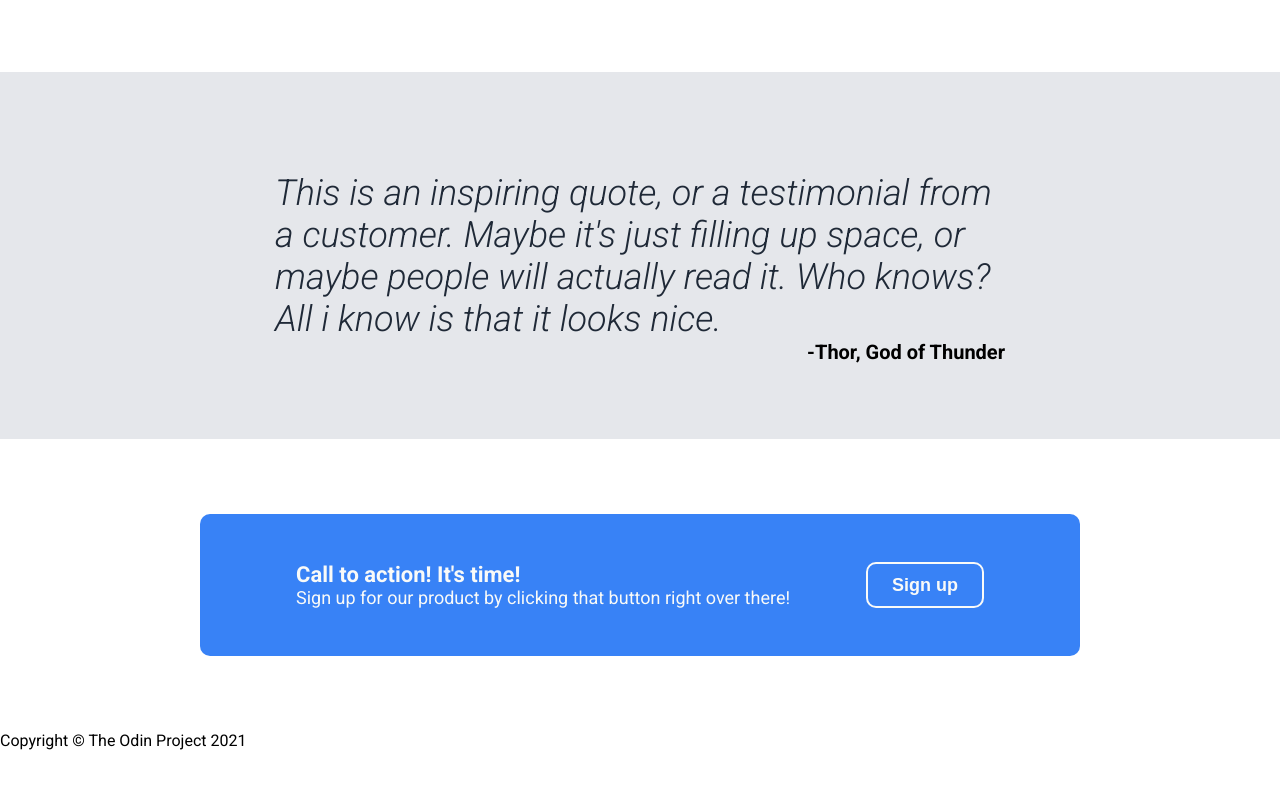
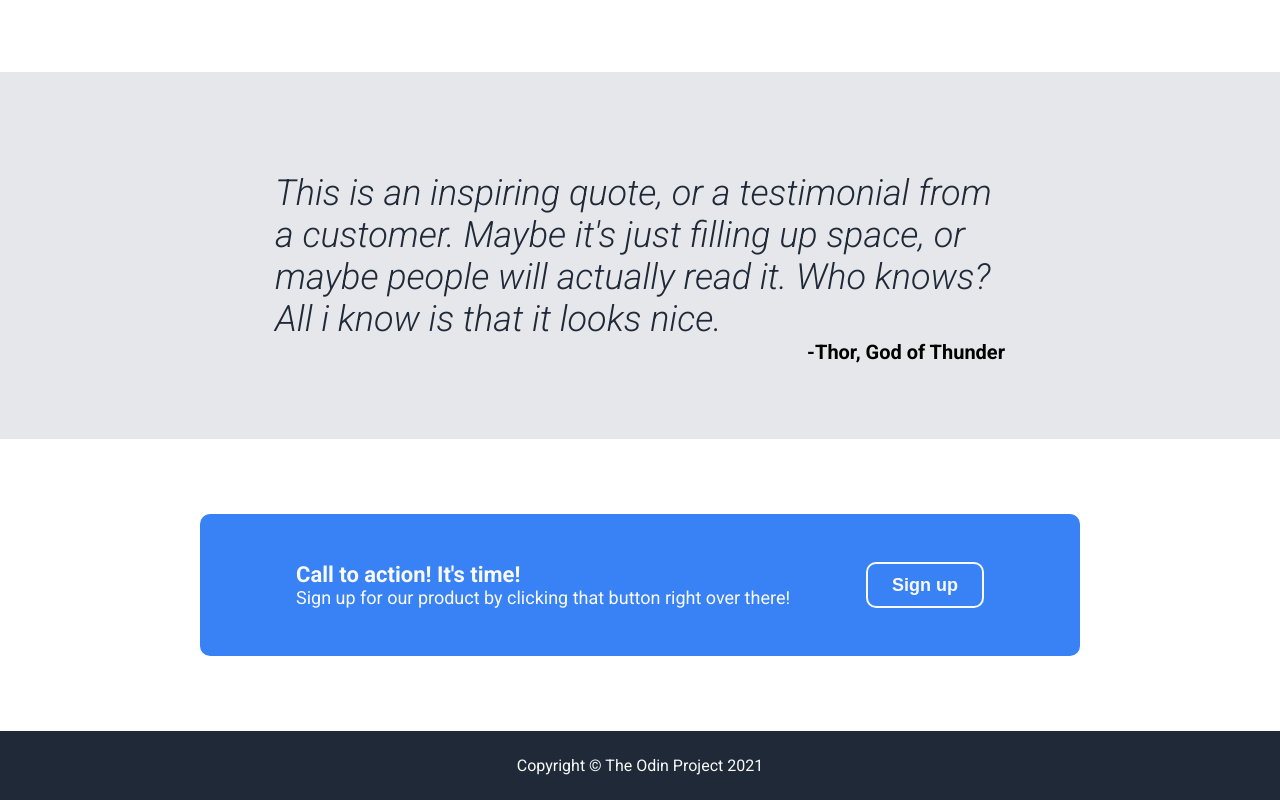
Before and after one commit to f-a-l-c-o-d-e/landing-page, a plain HTML site: page index.html in a window 1280 px wide. Shown: the part 916-1716 px from the top of the page. Before the commit the page ends 1666 px from the top, so only its background shows below. Drawn offline with Linux system fonts and the light colour scheme.

Commit message:
feat(styles.css): Add styles to the footer

```diff
--- a/css/styles.css
+++ b/css/styles.css
@@ -182,3 +182,13 @@ a {
     border-radius: 10px;
     border: 2px solid #f9faf8;
 }
+
+.footer {
+    background-color: #1f2937;
+    padding: 25px 200px 25px 200px;
+}
+
+.footer-content {
+    color: #f9faf8;
+    text-align: center;
+}
```
